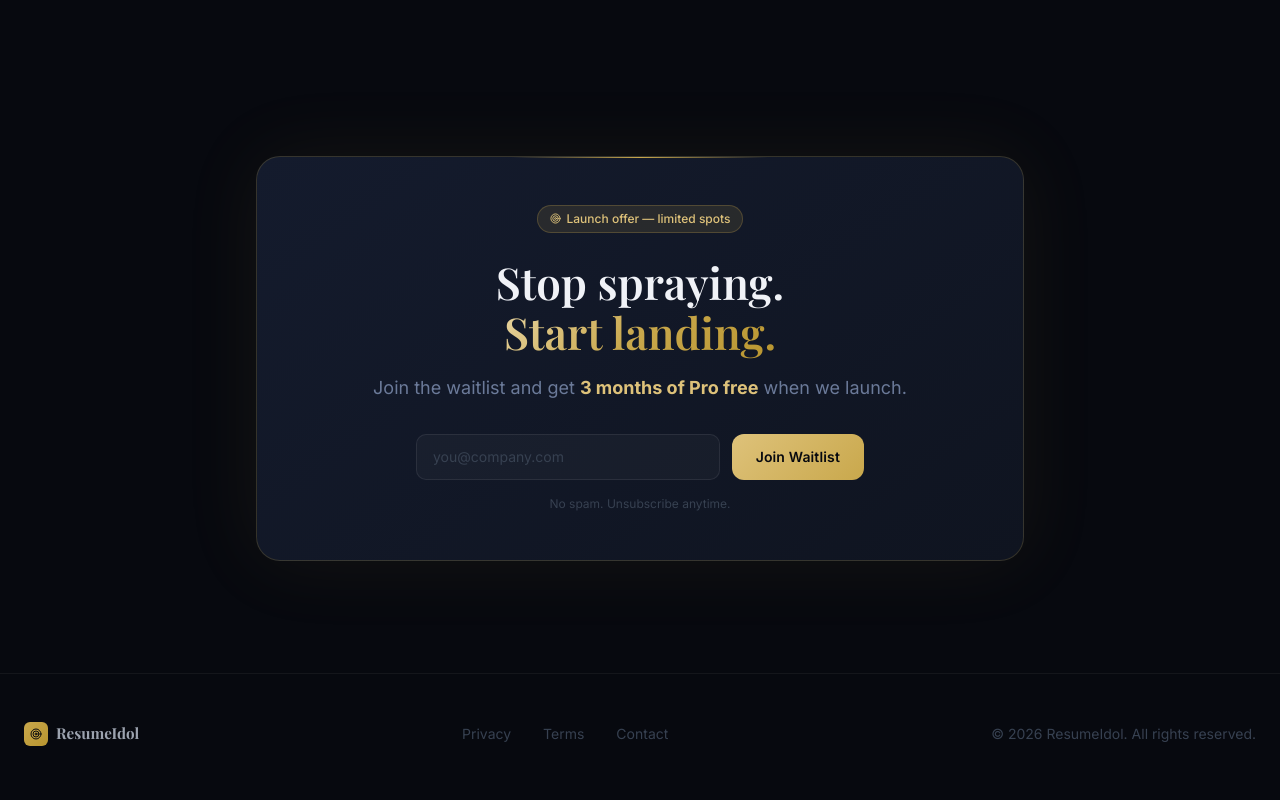
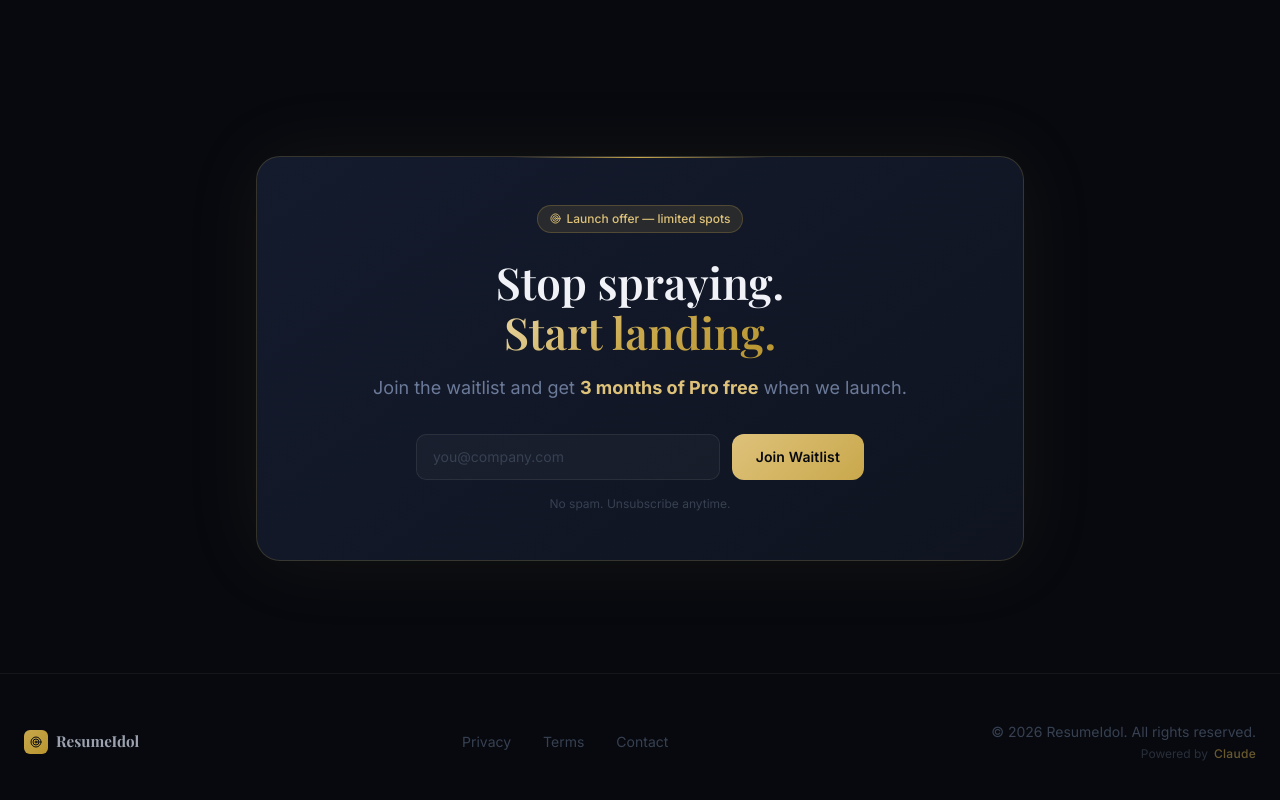
Before and after one commit to AshishSGit/resumeidol, a Next.js app: page / in a window 1280 px wide. Shown: the part 4576-5376 px from the top of the page. Built offline with nearby package versions, Linux system fonts and the light colour scheme; a web font is replaced by a local one.

Commit message:
Add subtle Powered by Claude footer badge

```diff
--- a/app/page.tsx
+++ b/app/page.tsx
@@ -668,9 +668,20 @@ export default function LandingPage() {
               </a>
             ))}
           </div>
-          <p className="text-[#374151] text-sm">
-            © 2026 ResumeIdol. All rights reserved.
-          </p>
+          <div className="flex flex-col items-center md:items-end gap-1">
+            <p className="text-[#374151] text-sm">
+              © 2026 ResumeIdol. All rights reserved.
+            </p>
+            <a
+              href="https://anthropic.com/claude"
+              target="_blank"
+              rel="noopener noreferrer"
+              className="flex items-center gap-1.5 opacity-50 hover:opacity-75 transition-opacity"
+            >
+              <span className="text-[#4B5563] text-xs">Powered by</span>
+              <span className="text-[#C9A84C] text-xs font-medium tracking-wide">Claude</span>
+            </a>
+          </div>
         </div>
       </footer>
     </div>
```
